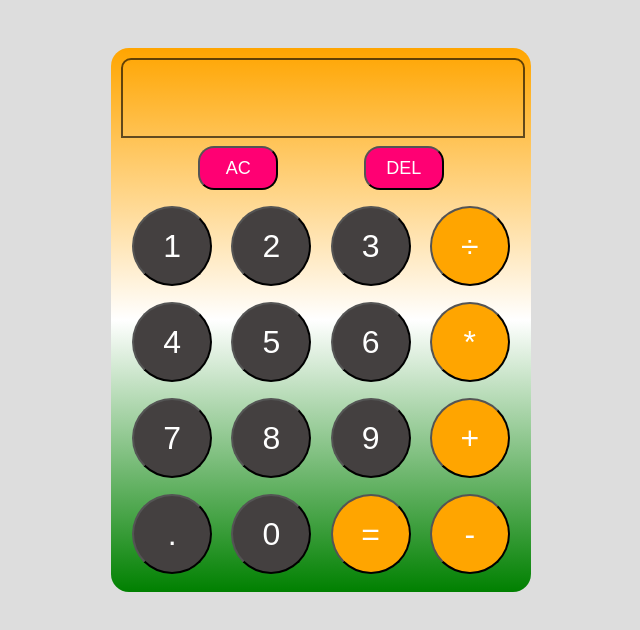
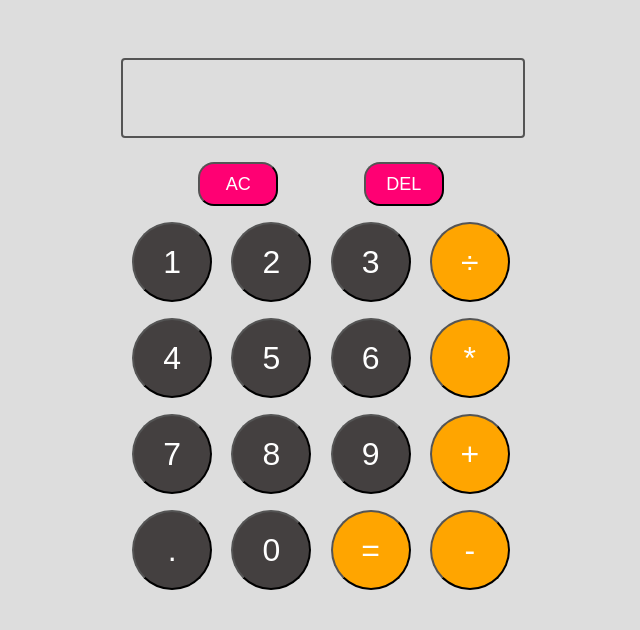
Before and after one commit to 21DEPK/calculator.github.io, a plain HTML site: page index.html in a window 1280 px wide. Shown: the whole page, without its empty margins (319-959 px from the left). Drawn offline with Linux system fonts and the light colour scheme.

Commit message:
style.css

```diff
--- a/CSS/style.css
+++ b/CSS/style.css
@@ -6,11 +6,12 @@ body{
     background-color: #ddd;
 }
 .main {
-    background: linear-gradient(orange,white,green);
+    /* background: url('https://img.freepik.com/free-photo/green-texture_1160-721.jpg'); */
     width: 400px;
     margin: 6vh auto;
     border-radius: 18px;
     padding: 10px;
+    border-radius: 4px;
     user-select: none;
 }
 .row {
@@ -21,11 +22,12 @@ body{
 input {
     height: 21%;
     width: 99%;
-    border-radius: 10px 10px 0px 0px;
+    border-radius: 4px;
     border: 2px solid #0000009e;
     background-color: transparent;
     color: rgba(0, 0, 0, 0.825);
     font-size: 2.0rem;
+    margin-bottom: 2vh;
 }
 button{
     margin: 8px;
```
